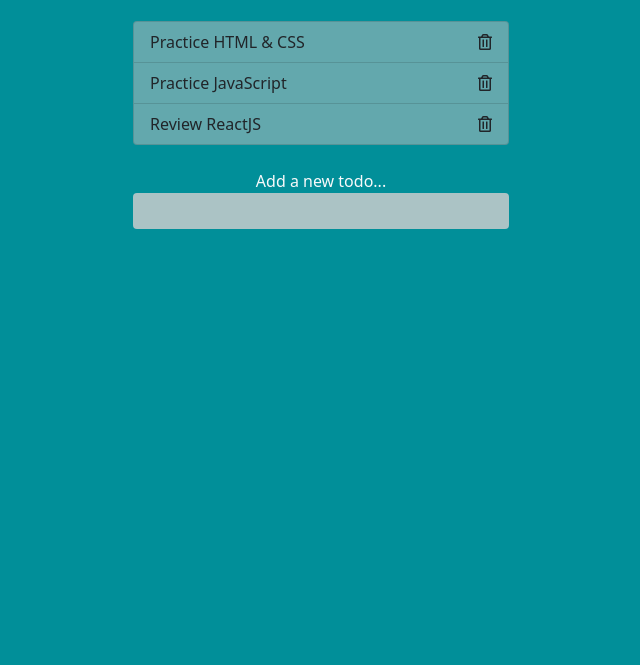
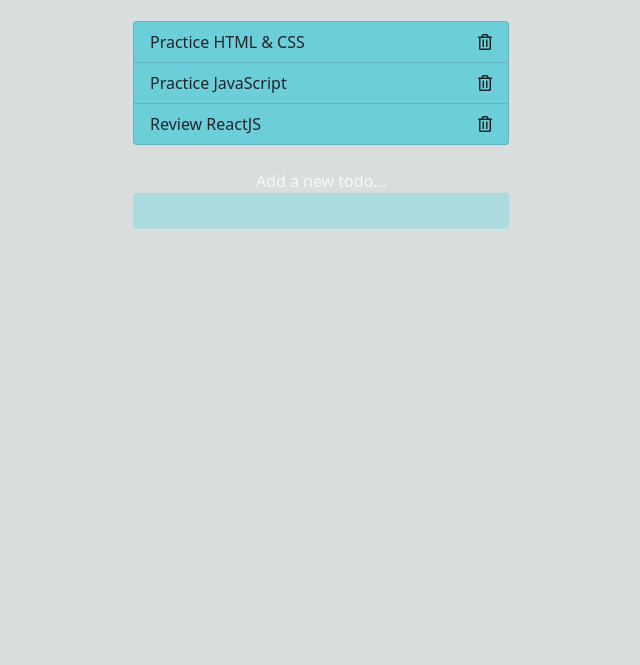
Before and after one commit to al-moreno/todo_list, a plain HTML site: page index.html in a window 1280 px wide. Shown: the part 135-800 px from the top of the page, without its empty margins (319-959 px from the left). Drawn offline with nearby package versions, Linux system fonts and the light colour scheme.

Commit message:
all display

```diff
--- a/style.css
+++ b/style.css
@@ -1,5 +1,5 @@
 body{
-  background: #018f99;
+  background: #d9ddde;
 }
 .container{
   max-width: 400px;
@@ -8,11 +8,11 @@
 input[type=text]:focus{
   color: #fff;
   border: none;
-  background: #abc3c5;
+  background: #abdadf;
   max-width: 400px;
 }
 .todos li{
-  background: #63a8ad;
+  background: #6cced9;
 }
 .delete{
   cursor: pointer;
```
